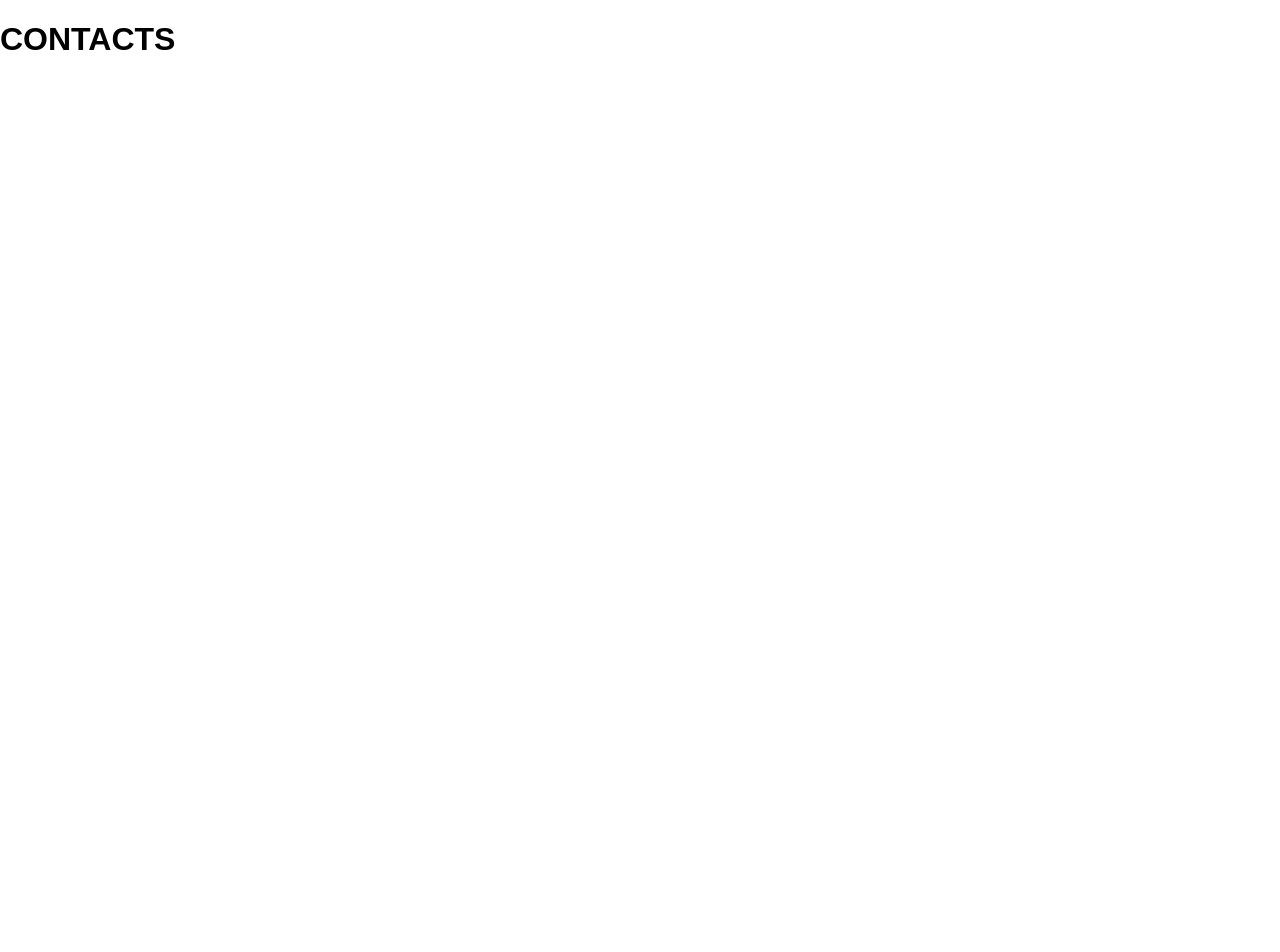
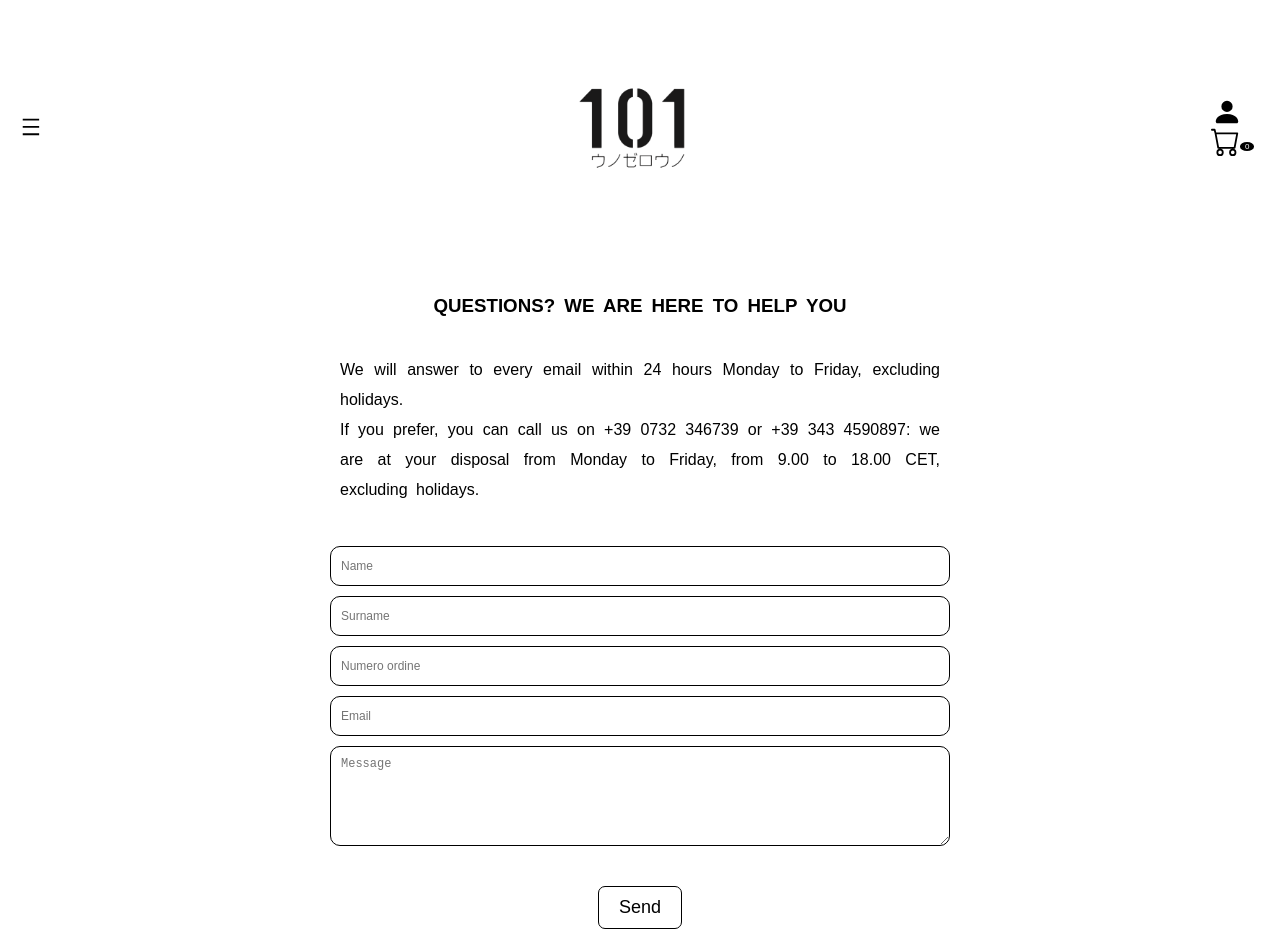
Before and after one commit to AlessandroPuccini/progetto101, a React (Vite) app: page /progetto101/contacts in a window 1280 px wide. Shown: the top 952 px of the page. Before the commit the page ends 800 px from the top, so only its background shows below. Built offline with nearby package versions, Linux system fonts and the light colour scheme.

Commit message:
aggiunta pagina contatti

```diff
--- a/src/components/pages/Contacts.jsx
+++ b/src/components/pages/Contacts.jsx
@@ -1,10 +1,34 @@
 import React from 'react'
+import { Button } from '@mui/material'
+import Navbar from '../Navbar'
+import Footer from '../Footer'
+
 
 function Contacts() {
+
+const handleClick = () => {
+  alert('Thank you!, We will answer to your email as quick as possible');
+}
+
   return (
-    <div>
-      <h1>CONTACTS</h1>
+    <>
+    <Navbar />
+    <div className='contact-paragraph'>
+      <h3>QUESTIONS? WE ARE HERE TO HELP YOU</h3>
+      <p>We will answer to every email within 24 hours Monday to Friday, excluding holidays.
+        <br></br>
+        If you prefer, you can call us on +39 0732 346739 or +39 343 4590897: we are at your disposal from Monday to Friday, from 9.00 to 18.00 CET, excluding holidays. </p>
     </div>
+    <div className='contact-form'>
+       <input type='text' placeholder='Name' />
+       <input type='text' placeholder='Surname' />
+       <input type='text' placeholder='Numero ordine' />
+       <input type='text' placeholder='Email' />
+        <textarea placeholder='Message' />
+        <button onClick={handleClick}>Send</button>
+    </div>
+    <Footer />
+    </>
   )
 }
 
```
